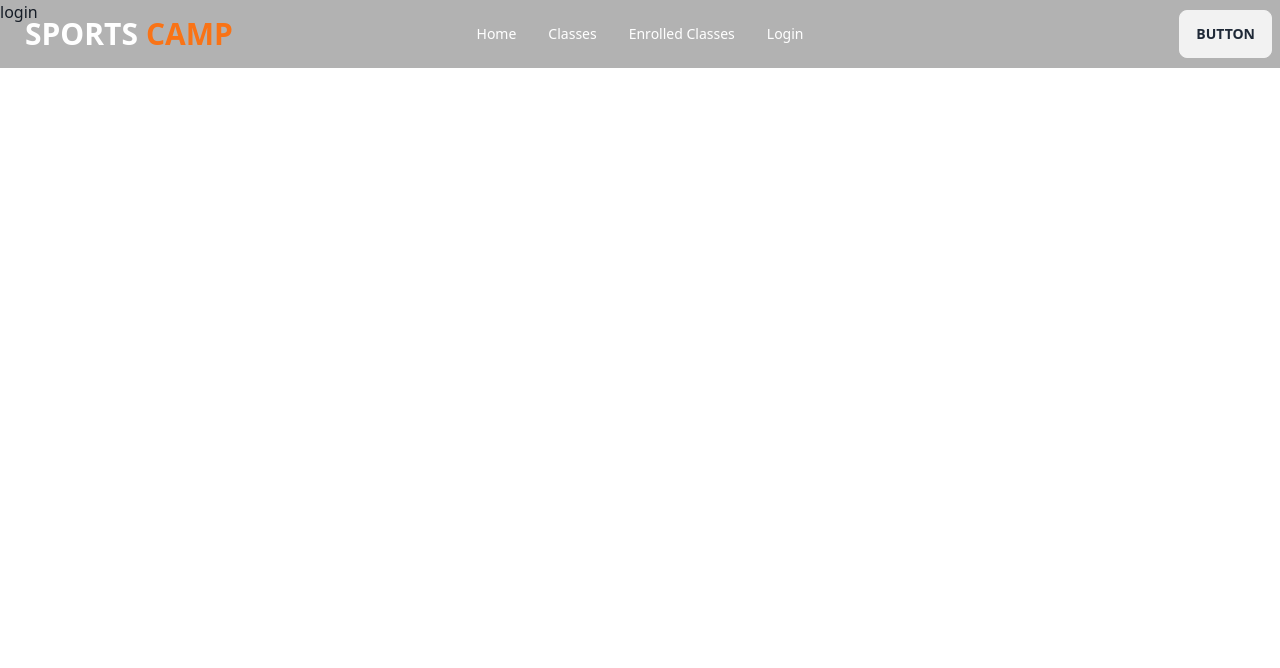
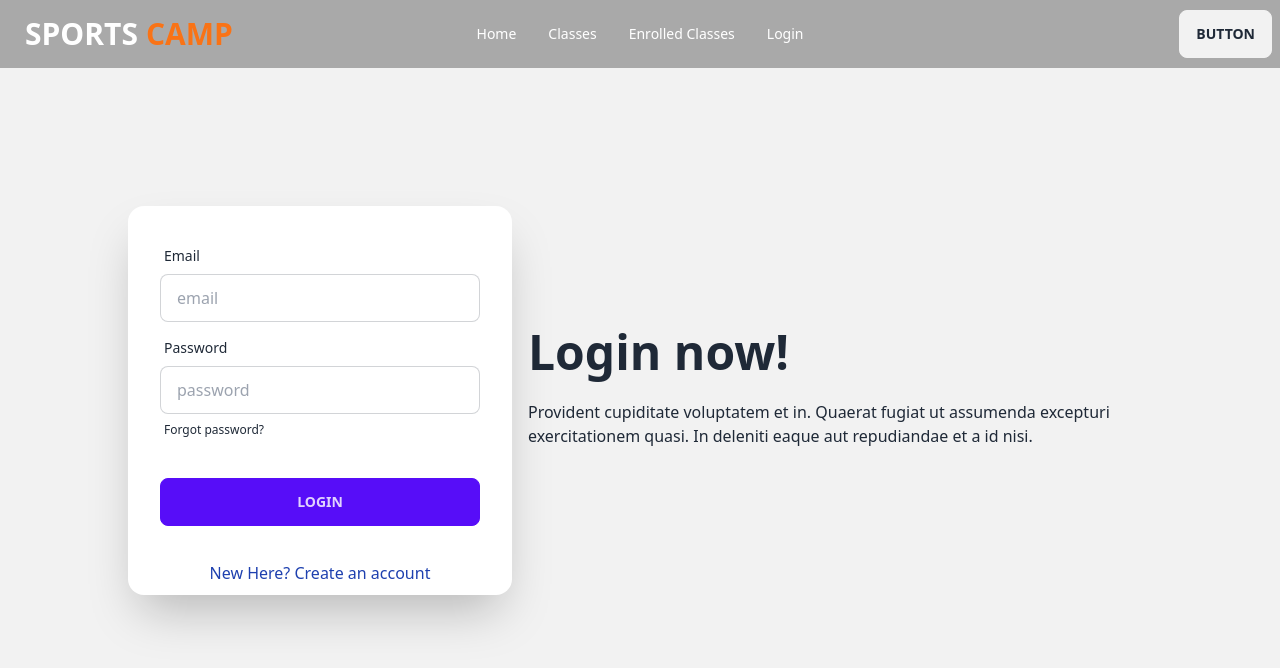
Before and after one commit to Rocky3112/Sports_Camp_Client, a React (Vite) app: page /login in a window 1280 px wide. Shown: the top 668 px of the page. Built offline with nearby package versions, Linux system fonts and the light colour scheme.

Commit message:
create login page with react hook form

```diff
--- a/package.json
+++ b/package.json
@@ -16,9 +16,13 @@
     "match-sorter": "^6.3.1",
     "react": "^18.2.0",
     "react-dom": "^18.2.0",
+    "react-helmet": "^6.1.0",
+    "react-helmet-async": "^1.3.0",
+    "react-hook-form": "^7.45.2",
     "react-icons": "^4.10.1",
     "react-router-dom": "^6.14.2",
-    "sort-by": "^1.2.0"
+    "sort-by": "^1.2.0",
+    "sweetalert2": "^11.7.20"
   },
   "devDependencies": {
     "@types/react": "^18.2.15",
--- a/src/Pages/Login/Login.jsx
+++ b/src/Pages/Login/Login.jsx
@@ -1,9 +1,102 @@
+import { Link, useLocation, useNavigate } from 'react-router-dom';
+import { Helmet } from 'react-helmet-async';
+import Swal from 'sweetalert2';
+import { useContext } from 'react';
+import { useForm, Controller } from 'react-hook-form';
+import { AuthContext } from '../../Providers/AuthProvider';
 
 const Login = () => {
+    const { signIn } = useContext(AuthContext);
+    const navigate = useNavigate();
+    const location = useLocation();
+
+    const from = location.state?.from?.pathname || "/";
+
+    const {
+        handleSubmit,
+        control,
+        formState: { errors },
+    } = useForm();
+
+    const handleLogin = async (data) => {
+            const email = data.email;
+            const password = data.password;
+            // console.log(email, password);
+            const result = await signIn(email, password);
+            const user = result.user;
+            console.log(user);
+            Swal.fire({
+                title: 'User Login Successful.',
+                showClass: {
+                    popup: 'animate__animated animate__fadeInDown',
+                },
+                hideClass: {
+                    popup: 'animate__animated animate__fadeOutUp',
+                },
+            });
+            navigate(from, { replace: true });
+
+    };
+
     return (
-        <div>
-            login
-        </div>
+        <>
+
+            <div className="hero min-h-screen bg-base-200">
+                <div className="hero-content flex-col md:flex-row-reverse">
+                    <div className="text-center md:w-1/2 lg:text-left">
+                        <h1 className="text-5xl font-bold">Login now!</h1>
+                        <p className="py-6">
+                            Provident cupiditate voluptatem et in. Quaerat fugiat ut assumenda excepturi exercitationem
+                            quasi. In deleniti eaque aut repudiandae et a id nisi.
+                        </p>
+                    </div>
+                    <div className="card md:w-1/2 max-w-sm shadow-2xl bg-base-100">
+                        <form onSubmit={handleSubmit(handleLogin)} className="card-body">
+                            <div className="form-control">
+                                <label className="label">
+                                    <span className="label-text">Email</span>
+                                </label>
+                                <Controller
+                                    name="email"
+                                    control={control}
+                                    defaultValue=""
+                                    rules={{ required: 'Email is required' }}
+                                    render={({ field }) => <input {...field} type="email" placeholder="email" className="input input-bordered" />}
+                                />
+                                {errors.email && <span className="text-red-600">{errors.email.message}</span>}
+                            </div>
+                            <div className="form-control">
+                                <label className="label">
+                                    <span className="label-text">Password</span>
+                                </label>
+                                <Controller
+                                    name="password"
+                                    control={control}
+                                    defaultValue=""
+                                    rules={{ required: 'Password is required' }}
+                                    render={({ field }) => <input {...field} type="password" placeholder="password" className="input input-bordered" />}
+                                />
+                                {errors.password && <span className="text-red-600">{errors.password.message}</span>}
+                                <label className="label">
+                                    <a href="#" className="label-text-alt link link-hover">
+                                        Forgot password?
+                                    </a>
+                                </label>
+                            </div>
+                            {/* You can add your LoadCanvasTemplate and handleValidateCaptcha here */}
+                            <div className="form-control mt-6">
+                                <input className="btn btn-primary" type="submit" value="Login" />
+                            </div>
+                        </form>
+                        <p className="text-center text-blue-800 text-xl pb-2">
+                            <small>
+                                New Here? <Link to="/signup">Create an account</Link>
+                            </small>
+                        </p>
+                    </div>
+                </div>
+            </div>
+        </>
     );
 };
 
```
Also changed, not shown: 1 other file (tests, documents, lock files or other folders).
